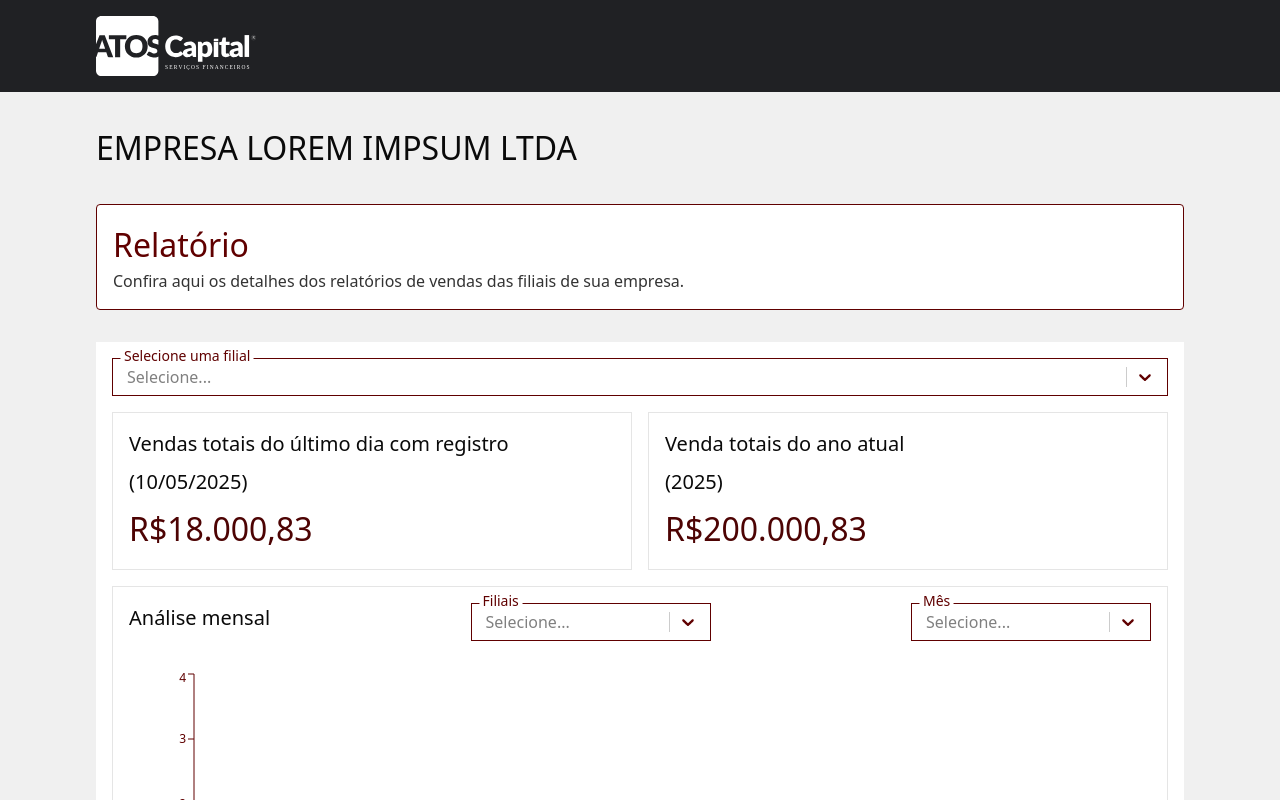
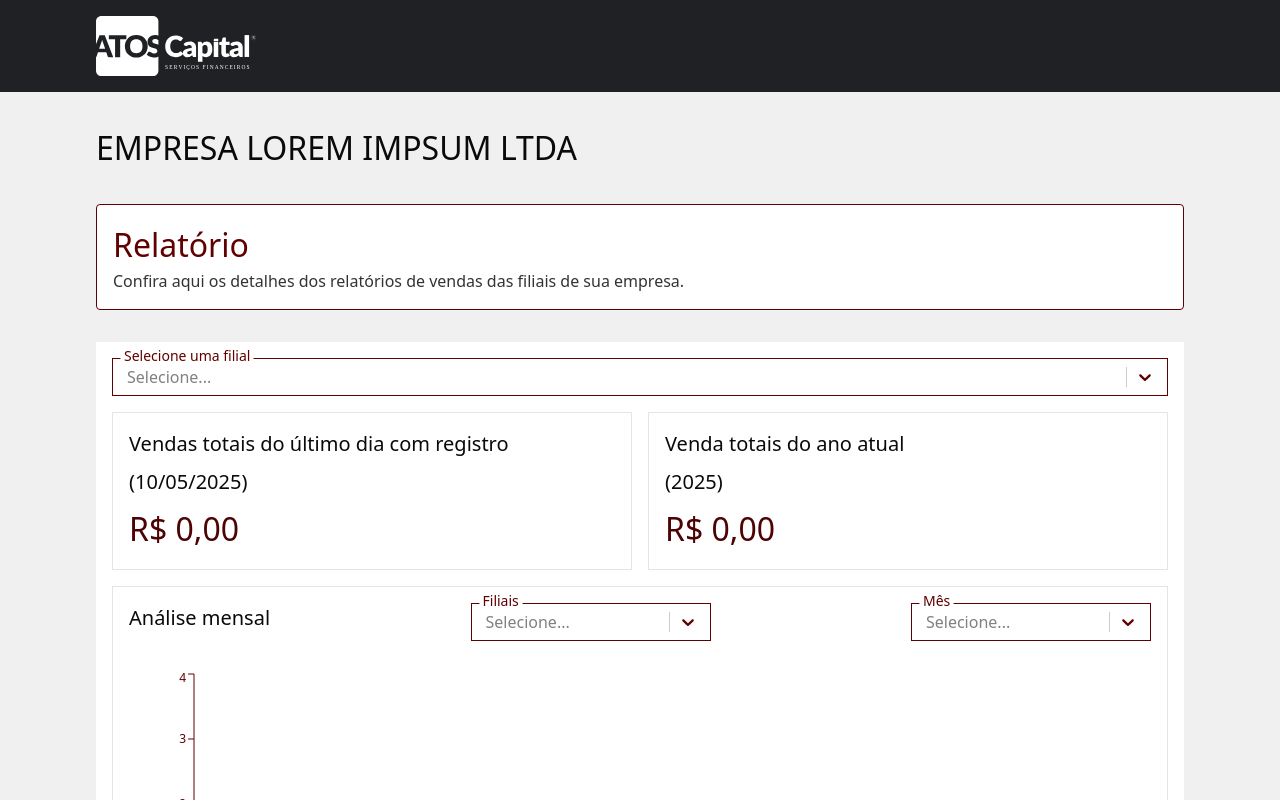
Before and after one commit to RichardSouzza/TakeOff-2025.1-Squad12, a Next.js app in the folder src/frontend/: page /dashboards in a window 1280 px wide. Shown: the top 800 px of the page. Built offline with nearby package versions, Linux system fonts and the light colour scheme; no server answers.

Commit message:
Alteração na formatação dos dados e criação de novos cards.

```diff
--- a/src/frontend/app/dashboards/page.tsx
+++ b/src/frontend/app/dashboards/page.tsx
@@ -28,6 +28,9 @@ export default function Dashboards() {
   const [metaVendas, setMetaVendas] = useState<number>(0);
   const [vendasDataSelecionada, setVendasDataSelecionada] = useState<number>(0);
   const [crescimento, setCrescimento] = useState<any[]>([]);
+  const [vendaAnual, setVendaAnual] = useState(0);
+  const [filialGeral, setFilialGeral] = useState(0);
+
 
 
   const _axios = axios.create({
@@ -159,10 +162,36 @@ export default function Dashboards() {
       });
   };
 
+  const getDadosAnuais = async (filial: string, ano: Number) => {
+    _axios.get('/vendasTotaisAnoFilial', {
+        params: {
+          filial: filial,
+          ano: ano
+        }
+      }).then(({ data }) => {
+
+        setVendaAnual(data.data[0].VendasTotaisAno);
+        console.log(vendaAnual, "teste");
+
+      });
+  };
+
+  const handleFilial3Change = (option: any) => {
+    setFilialGeral(option.value);
+    getDadosAnuais(option.value, 2025);
+  };
+
   const handleFilial2Change = (option: any) => {
     setFilialG2(option.value);
     getDadosCrescimento(option.value);
   };
+
+  function formatarParaBRL(valor:any) {
+    return valor.toLocaleString('pt-BR', {
+      style: 'currency',
+      currency: 'BRL'
+    });
+  }
 
   return (
     <div className="flex flex-col w-full h-full h-min-screen bg-[#F0F0F0]">
@@ -190,22 +219,22 @@ export default function Dashboards() {
 
         <div className="bg-white flex flex-col p-4 gap-4">
         <SelectInput
-                id="nomeFilial-grafico1"
+                id="nomeFilial-grafico3"
                 isSearchable={false}
                 options={optionsFiliaisTeste}
                 label="Selecione uma filial"
-                onChange={handleFilial1Change}
+                onChange={handleFilial3Change}
                 />
           <div className="flex w-full gap-4">
             <div className="flex flex-col gap-2 border p-4 w-1/2">
               <p className="text-[20px]">Vendas totais do último dia com registro</p>
               <p className="text-[20px]">(10/05/2025)</p>
-              <p className="text-[#4D0303] text-[32px]">R$18.000,83</p>
+              <p className="text-[#4D0303] text-[32px]">{formatarParaBRL(vendaAnual)}</p>
             </div>
             <div className="flex flex-col gap-2 border p-4 w-1/2">
               <p className="text-[20px]">Venda totais do ano atual</p>
               <p className="text-[20px]">(2025)</p>
-              <p className="text-[#4D0303] text-[32px]">R$200.000,83</p>
+              <p className="text-[#4D0303] text-[32px]">{formatarParaBRL(vendaAnual)}</p>
             </div>
           </div>
           <div className="flex flex-col gap-[28px] border p-4">
--- a/src/frontend/components/graficoBarra.tsx
+++ b/src/frontend/components/graficoBarra.tsx
@@ -5,12 +5,22 @@ interface BarChartExampleProps {
 }
 
 export function BarChartExample({ data }: BarChartExampleProps) {
+
+  function formatarParaBRL(valor:any) {
+    return valor.toLocaleString('pt-BR', {
+      style: 'currency',
+      currency: 'BRL'
+    });
+  }
+
   return (
     <ResponsiveContainer  width="100%" height={300}>
       <BarChart data={data}>
         <XAxis dataKey="name" stroke="#600000" fontSize={12} />
         <YAxis stroke="#600000" fontSize={12} />
-        <Tooltip />
+        <Tooltip
+          formatter={(value: any) => formatarParaBRL(value)} // Formata o valor no tooltip
+        />
         <Bar dataKey="valor" fill="#600000" radius={[4, 4, 0, 0]} />
       </BarChart>
     </ResponsiveContainer>
--- a/src/frontend/components/graficoProg.tsx
+++ b/src/frontend/components/graficoProg.tsx
@@ -79,7 +79,13 @@ export function GraficoProg({ chartData }: GraficoProgProps) {
             />
             <ChartTooltip
               cursor={true}
-              content={<ChartTooltipContent hideLabel />}
+              content={
+                <ChartTooltipContent
+                className="font-semibold"
+                  hideLabel
+                  formatter={(value: any) => `Crescimento: ${value.toFixed(2).replace('.', ',')}%`}
+                />
+              }
             />
             <Line
               dataKey="crescimento"
```
